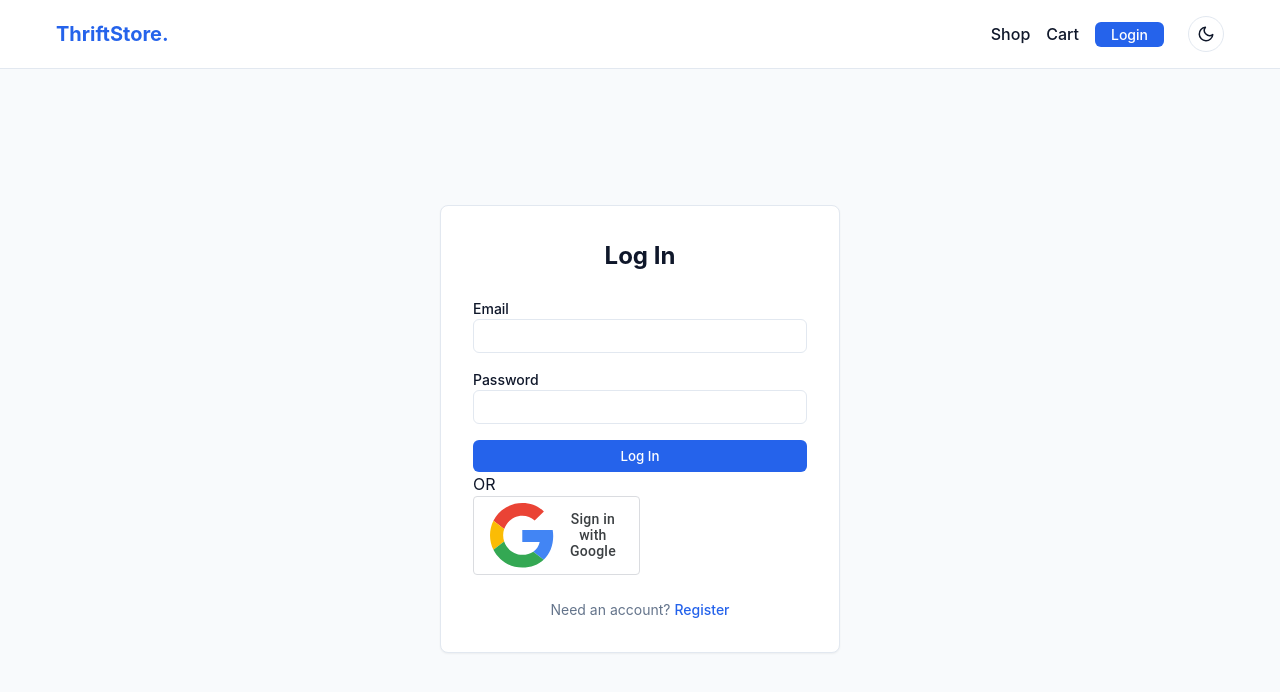
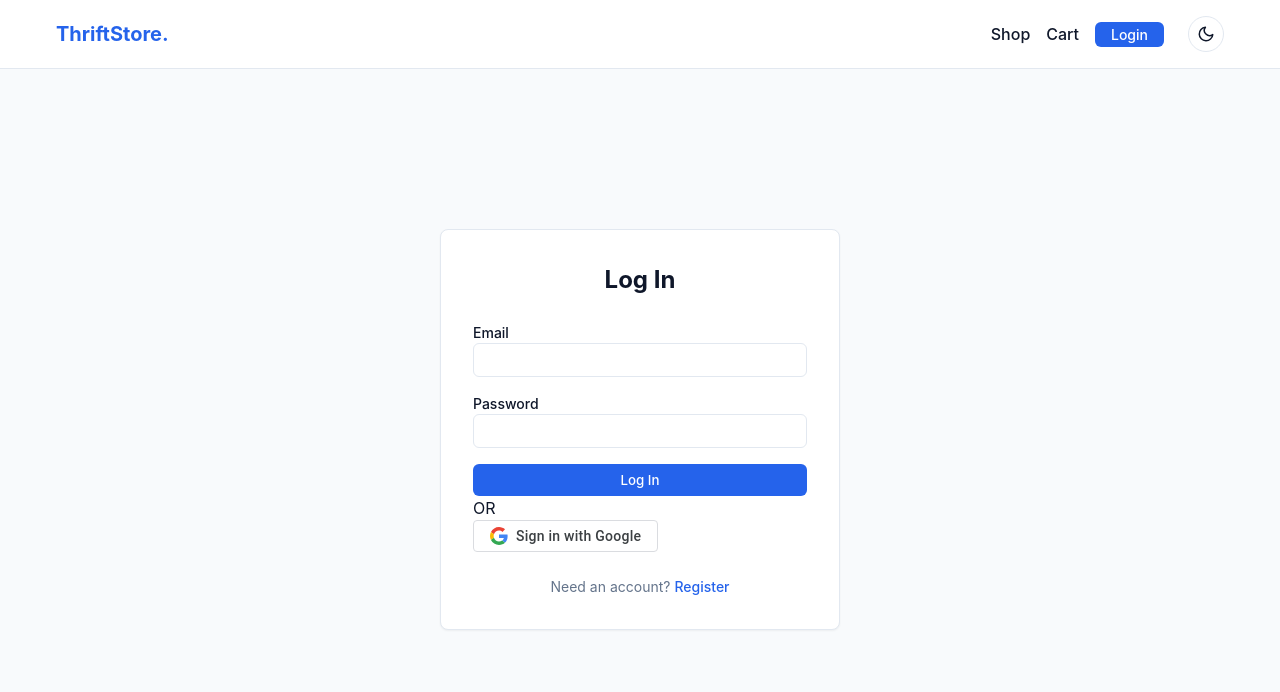
Before and after one commit to yambaomaico-pixel/The-Thrift-Store-02, a React (Vite) app: page /#/login in a window 1280 px wide. Shown: the top 692 px of the page. Built offline with nearby package versions, Linux system fonts and the light colour scheme; no server answers.

Commit message:
UI: Fix gigantic Google logo size and prevent button stretching

```diff
--- a/src/pages/Login.jsx
+++ b/src/pages/Login.jsx
@@ -77,11 +77,11 @@ const Login = () => {
         <Button
           type="button"
           variant="google"
-          className="flex items-center justify-center gap-2"
           onClick={handleGoogleSignIn}
           disabled={loading}
+          style={{ margin: '0 auto', width: 'fit-content' }}
         >
-          <svg version="1.1" xmlns="http://www.w3.org/2000/svg" viewBox="0 0 48 48" className="w-4 h-4">
+          <svg version="1.1" xmlns="http://www.w3.org/2000/svg" viewBox="0 0 48 48" width="18" height="18" style={{ marginRight: '8px' }}>
             <path fill="#EA4335" d="M24 9.5c3.54 0 6.71 1.22 9.21 3.6l6.85-6.85C35.9 2.38 30.47 0 24 0 14.62 0 6.51 5.38 2.56 13.22l7.98 6.19C12.43 13.72 17.74 9.5 24 9.5z"></path>
             <path fill="#4285F4" d="M46.98 24.55c0-1.57-.15-3.09-.38-4.55H24v9.02h12.94c-.58 2.96-2.26 5.48-4.78 7.18l7.73 6c4.51-4.18 7.09-10.36 7.09-17.65z"></path>
             <path fill="#FBBC05" d="M10.53 28.59c-.48-1.45-.76-2.99-.76-4.59s.27-3.14.76-4.59l-7.98-6.19C.92 16.46 0 20.12 0 24c0 3.88.92 7.54 2.56 10.78l7.97-6.19z"></path>
--- a/src/pages/Register.jsx
+++ b/src/pages/Register.jsx
@@ -98,11 +98,11 @@ const Register = () => {
         <Button
           type="button"
           variant="google"
-          className="flex items-center justify-center gap-2"
           onClick={handleGoogleSignIn}
           disabled={loading}
+          style={{ margin: '0 auto', width: 'fit-content' }}
         >
-          <svg version="1.1" xmlns="http://www.w3.org/2000/svg" viewBox="0 0 48 48" className="w-4 h-4">
+          <svg version="1.1" xmlns="http://www.w3.org/2000/svg" viewBox="0 0 48 48" width="18" height="18" style={{ marginRight: '8px' }}>
             <path fill="#EA4335" d="M24 9.5c3.54 0 6.71 1.22 9.21 3.6l6.85-6.85C35.9 2.38 30.47 0 24 0 14.62 0 6.51 5.38 2.56 13.22l7.98 6.19C12.43 13.72 17.74 9.5 24 9.5z"></path>
             <path fill="#4285F4" d="M46.98 24.55c0-1.57-.15-3.09-.38-4.55H24v9.02h12.94c-.58 2.96-2.26 5.48-4.78 7.18l7.73 6c4.51-4.18 7.09-10.36 7.09-17.65z"></path>
             <path fill="#FBBC05" d="M10.53 28.59c-.48-1.45-.76-2.99-.76-4.59s.27-3.14.76-4.59l-7.98-6.19C.92 16.46 0 20.12 0 24c0 3.88.92 7.54 2.56 10.78l7.97-6.19z"></path>
```
